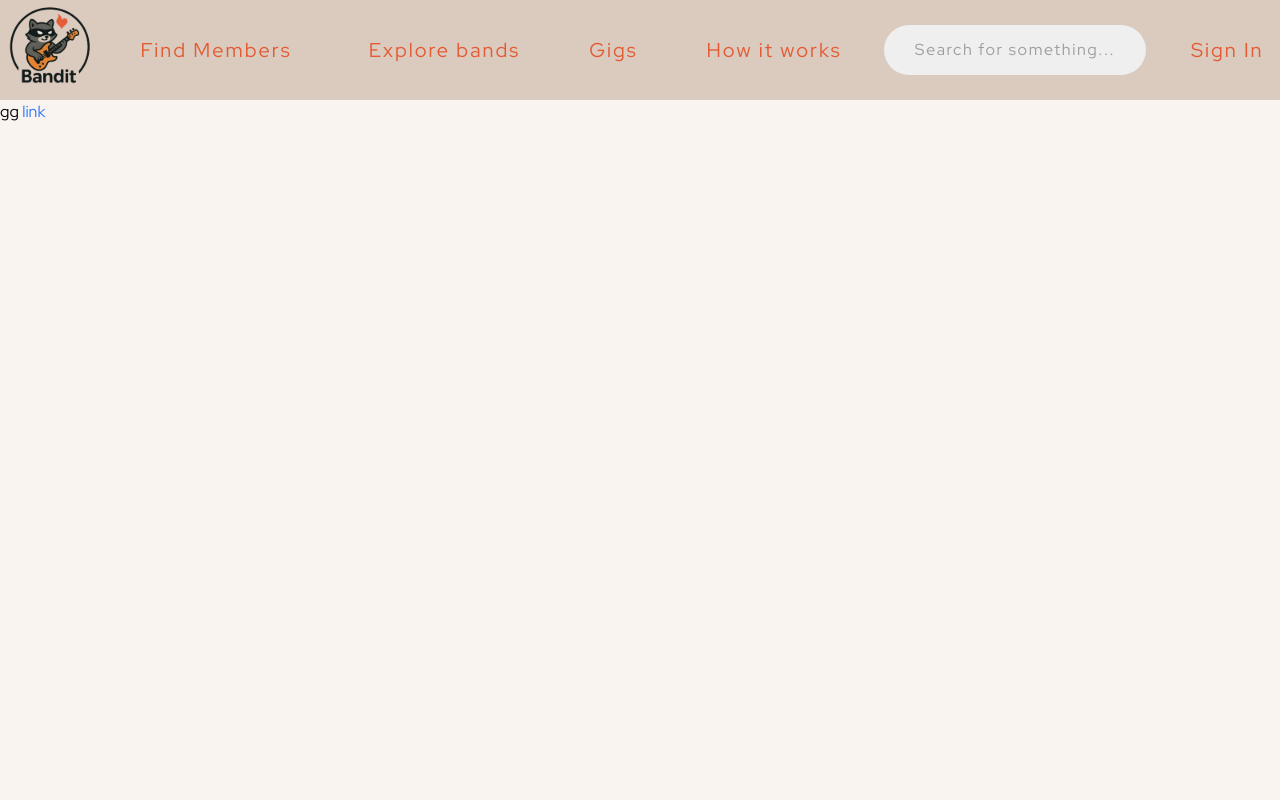
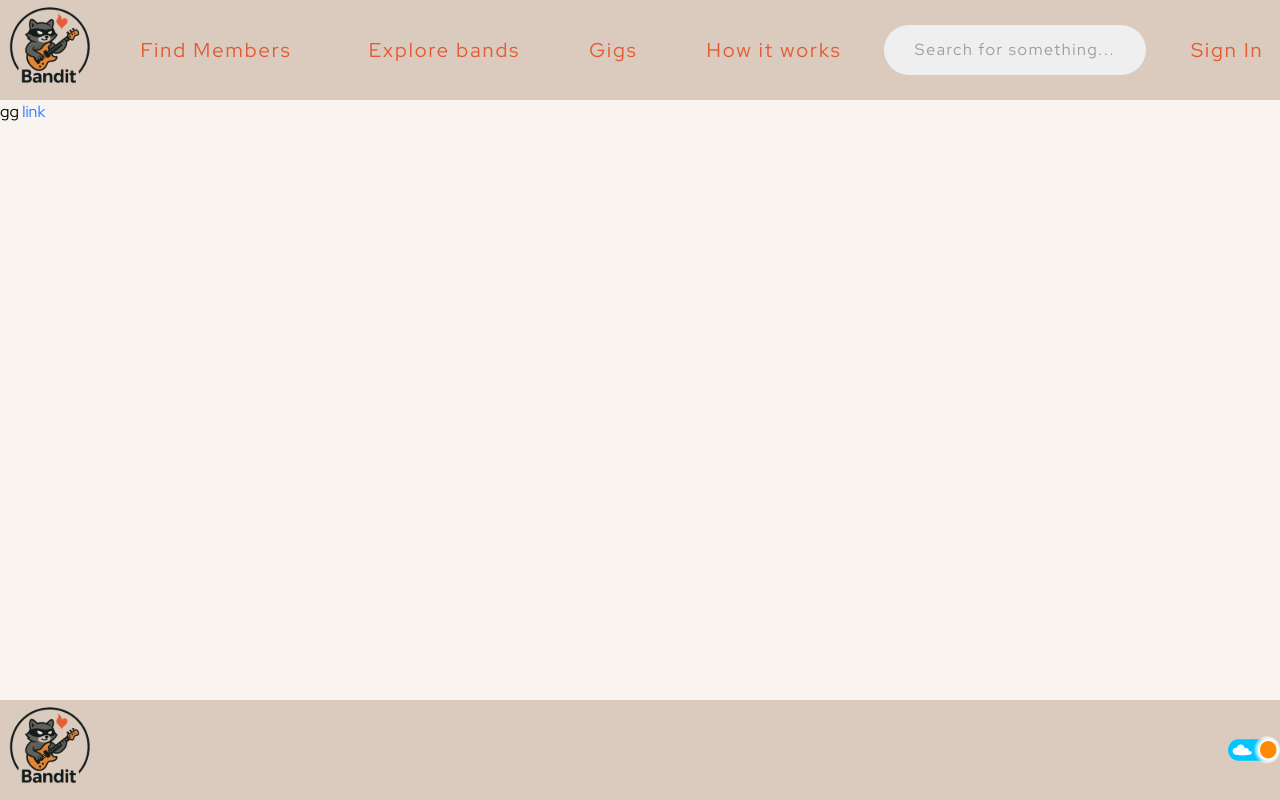
Before and after one commit to upayanmazumder/bandit, a Next.js app in the folder app/: page / in a window 1280 px wide. Built offline with nearby package versions, Linux system fonts and the light colour scheme; a web font is replaced by a local one.

Commit message:
Add footer and theme selector components, and implement theme switching functionality

```diff
--- a/app/src/app/layout.tsx
+++ b/app/src/app/layout.tsx
@@ -1,6 +1,7 @@
 import type { Metadata } from "next";
 import "./globals.css";
 import Header from "../components/Header/Header";
+import Footer from "../components/Footer/Footer";
 
 export const metadata: Metadata = {
   title: "Bandit",
@@ -104,9 +105,10 @@ export default function RootLayout({
 }>) {
   return (
     <html lang="en">
-      <body className="antialiased">
+      <body className="antialiased min-h-screen flex flex-col">
         <Header />
-        {children}
+        <main className="flex-1 flex flex-col">{children}</main>
+        <Footer />
       </body>
     </html>
   );
--- /dev/null
+++ b/app/src/components/Footer/Footer.tsx
@@ -0,0 +1,31 @@
+import Image from "next/image";
+import Link from "next/link";
+import ThemeSelector from "./ThemeSelector";
+
+export default function Footer() {
+  return (
+    <footer className="w-full max-w-screen overflow-x-hidden flex flex-row justify-between items-center px-0 bg-[var(--surface)] h-[100px] mx-auto">
+      <Branding />
+      <ThemeSelector />
+    </footer>
+  );
+}
+
+function Branding() {
+  return (
+    <Link
+      href="/"
+      className="flex flex-row justify-center items-center p-0 gap-2"
+    >
+      <div className="branding-icon-container">
+        <Image
+          src="/icon-transparent.svg"
+          alt="Bandit Logo"
+          fill
+          className="rounded-full branding-icon-img"
+          priority
+        />
+      </div>
+    </Link>
+  );
+}
--- /dev/null
+++ b/app/src/components/Footer/ThemeSelector.tsx
@@ -0,0 +1,62 @@
+"use client";
+import Image from "next/image";
+import { useEffect, useState } from "react";
+
+export default function ThemeSelector() {
+  const [theme, setTheme] = useState<string | null>(null);
+
+  useEffect(() => {
+    if (typeof window === "undefined") return;
+    const savedTheme = localStorage.getItem("theme");
+    if (savedTheme === "light" || savedTheme === "dark") {
+      setTheme(savedTheme);
+      document.documentElement.classList.toggle("dark", savedTheme === "dark");
+    } else {
+      const prefersDark =
+        window.matchMedia &&
+        window.matchMedia("(prefers-color-scheme: dark)").matches;
+      const initialTheme = prefersDark ? "dark" : "light";
+      setTheme(initialTheme);
+      document.documentElement.classList.toggle("dark", prefersDark);
+      localStorage.setItem("theme", initialTheme);
+    }
+  }, []);
+
+  useEffect(() => {
+    if (!theme) return;
+
+    document.documentElement.classList.remove("dark", "light");
+    document.documentElement.classList.add(theme);
+    localStorage.setItem("theme", theme);
+  }, [theme]);
+
+  const toggleTheme = () => {
+    setTheme((prev) => (prev === "light" ? "dark" : "light"));
+  };
+
+  if (!theme) return null;
+
+  return (
+    <div className="flex flex-row gap-2">
+      {theme === "light" ? (
+        <Image
+          src="/theme-selector/light.svg"
+          alt="Light Theme"
+          width={52}
+          height={52}
+          className="cursor-pointer"
+          onClick={toggleTheme}
+        />
+      ) : (
+        <Image
+          src="/theme-selector/dark.svg"
+          alt="Dark Theme"
+          width={52}
+          height={52}
+          className="cursor-pointer"
+          onClick={toggleTheme}
+        />
+      )}
+    </div>
+  );
+}
```
Also changed, not shown: app/public/theme-selector/dark.svg (added), app/public/theme-selector/light.svg (added).
